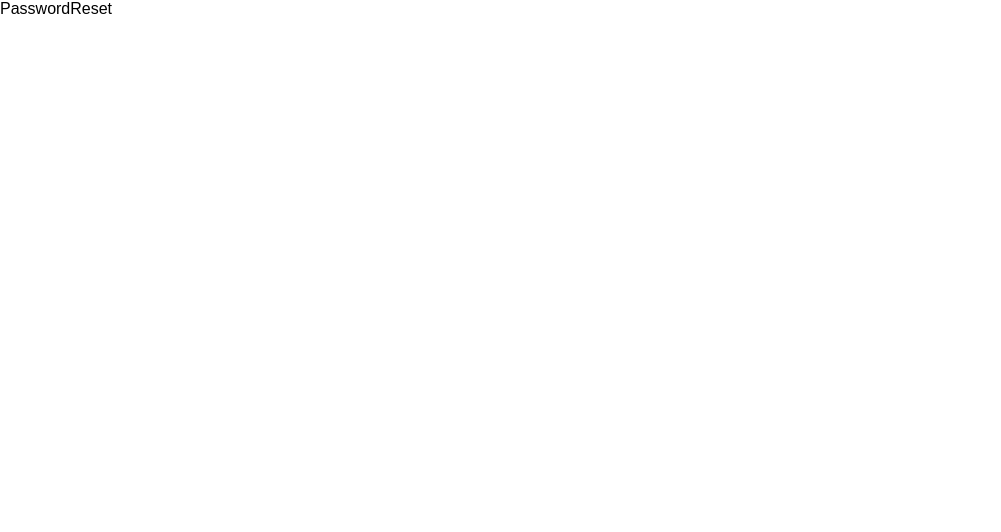
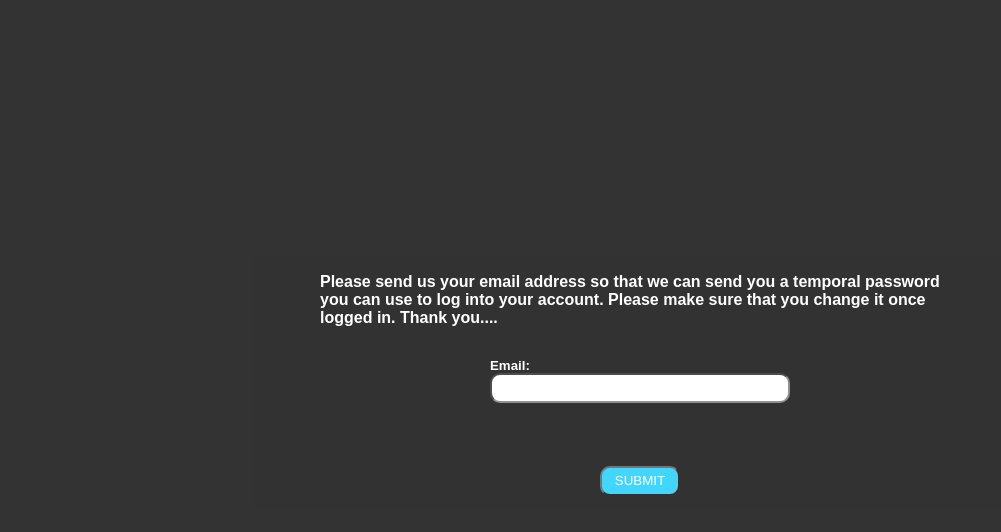
Before and after one commit to MpileNdlovu/Nav-Bar-PWA, a React (Create React App) app: page /forgot-password in a window 1280 px wide. Shown: the top 532 px of the page, without its empty margins (0-1001 px from the left). Built offline with nearby package versions, Linux system fonts and the light colour scheme.

Commit message:
new updates

```diff
--- a/src/Pages/PasswordReset.js
+++ b/src/Pages/PasswordReset.js
@@ -1,8 +1,27 @@
 import React from 'react';
+import './pageStyles.css';
+
 
 const PasswordReset = () => {
   return (
-    <div>PasswordReset</div>
+    <div className='container1'>
+      <div className='sub-container1'>
+        <h4>
+          Please send us your email address so that we can
+          send you a temporal password you can use to log into your
+          account. Please make sure that you change it once logged in. Thank you....
+        </h4>
+        <form className='form'>
+          <label className='labels'>
+            <h5>Email:</h5>
+            <input type="email" className='inputs'/>
+          </label>
+          <label className='labels'>
+            <input type='submit' value='SUBMIT' id='button'/>
+          </label>
+        </form>
+      </div>
+    </div>
   )
 }
 
--- a/src/Pages/SignUp.js
+++ b/src/Pages/SignUp.js
@@ -21,7 +21,7 @@ const SignUp = () => {
           </label>
           <label className='labels'>
             <h5>Email:</h5>
-            <input type='text' className='inputs'/>
+            <input type='email' className='inputs'/>
           </label>
           <label className='labels'>
             <h5>Password:</h5>
@@ -32,7 +32,7 @@ const SignUp = () => {
             <input type='password' className='inputs'/>
           </label>
           <label className='labels'>
-            <input type='button' value='REGISTER' id='registerbtn'/>
+            <input type='submit' value='REGISTER' id='registerbtn'/>
           </label>
         </form>
       </div>
--- a/src/Pages/pageStyles.css
+++ b/src/Pages/pageStyles.css
@@ -53,6 +53,10 @@
     border-radius: 10px;
 }
 
+#button:hover, #registerbtn:hover {
+    background-color: blue;
+}
+
 #registerbtn {
     background-color: #15cdfc;
     color: white;
@@ -61,6 +65,8 @@
     border-radius: 10px;
     margin-top: 10px;
 }
+
+
 
 @media screen and (max-width: 780px) {
     .sub-container1 {
```
